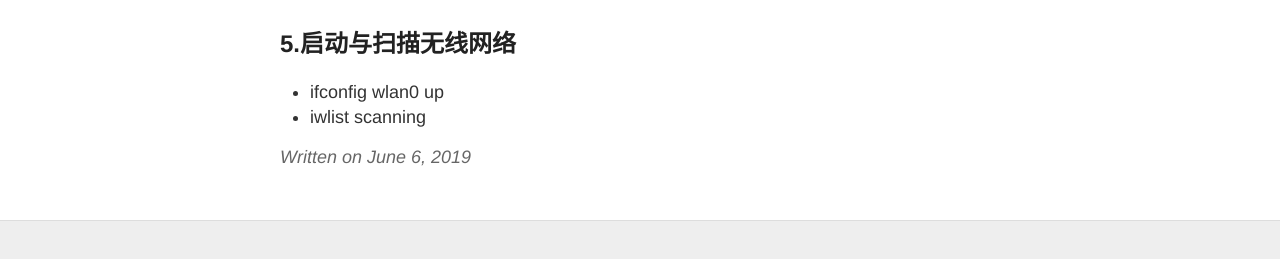
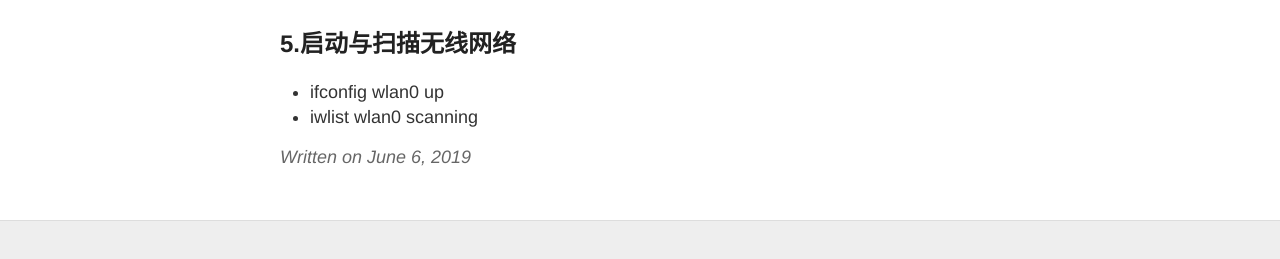
Before and after one commit to io-hack/io-hack.github.io, a Jekyll site: the page built from _posts/2019-06-06-Allwiner-H3-RTL8189FTV.md, in a window 1280 px wide and 900 px high, scrolled down 4261 px. Shown: the part 638-897 px from the top of the window. Built offline with Jekyll 4.4.1, drawn with Linux system fonts in a browser that asks for light colours; our own code applies the rules of GitHub Pages for plain Markdown files.

Commit message:
Update 2019-06-06-Allwiner-H3-RTL8189FTV.md

```diff
--- a/_posts/2019-06-06-Allwiner-H3-RTL8189FTV.md
+++ b/_posts/2019-06-06-Allwiner-H3-RTL8189FTV.md
@@ -161,4 +161,4 @@ static u16 rtw_select_queue(struct net_device *dev, struct sk_buff *skb
 
 ## 5.启动与扫描无线网络
 - ifconfig wlan0 up
-- iwlist scanning
+- iwlist wlan0 scanning
```
